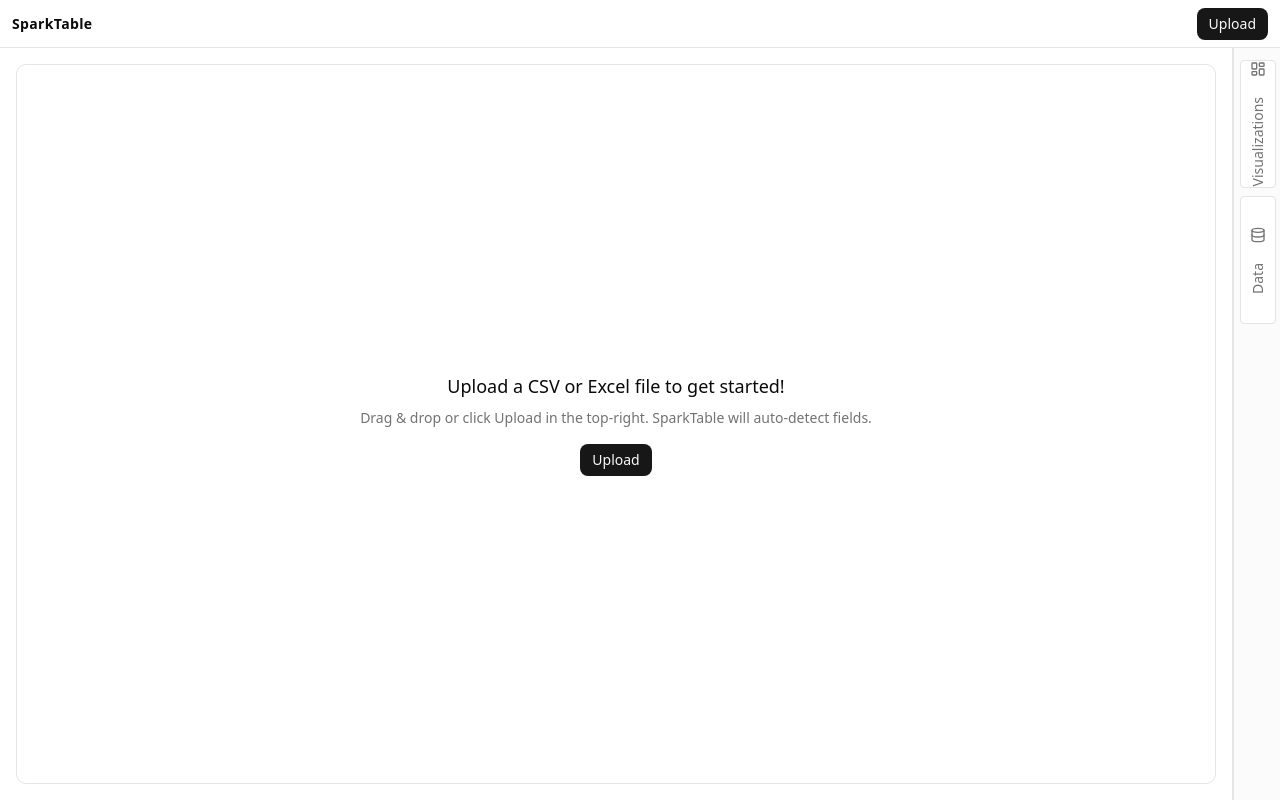
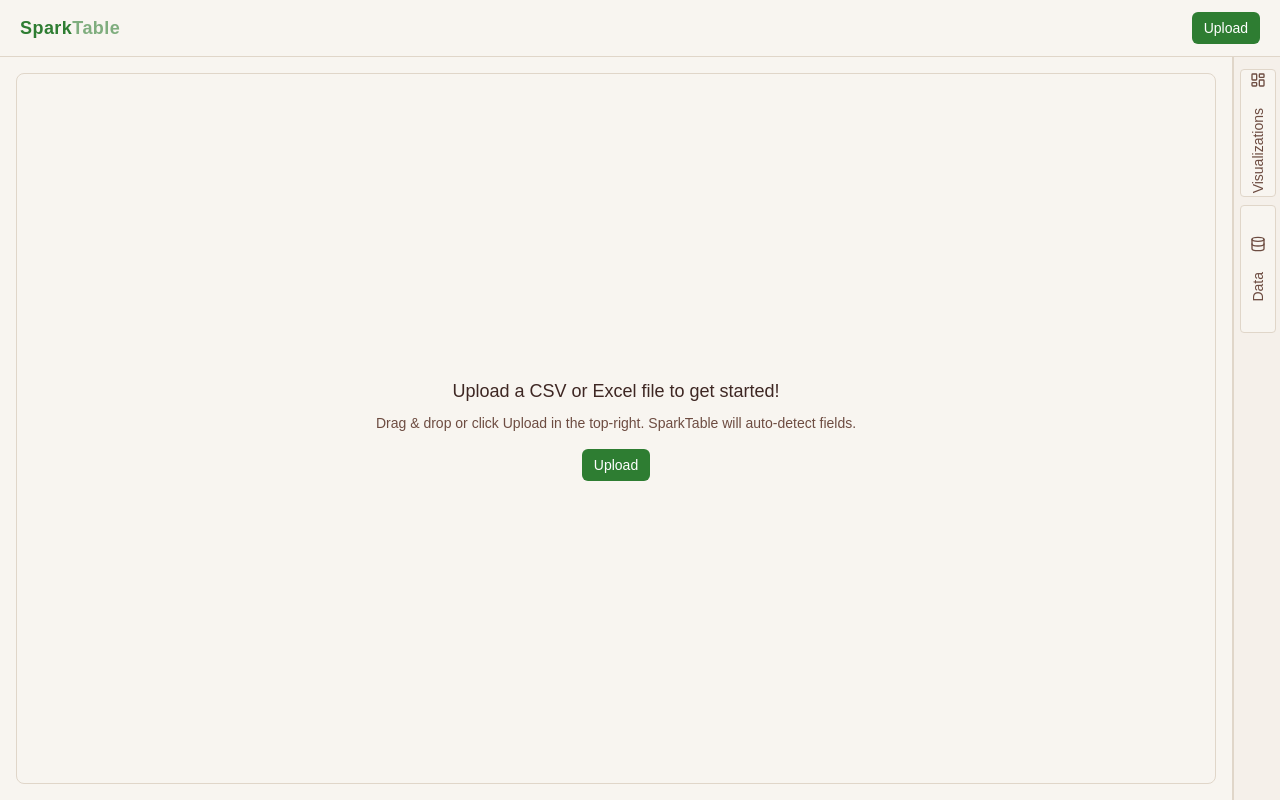
Before and after one commit to Ranjithdurai451/spark-table, a React (Vite) app: page / in a window 1280 px wide. Built offline with nearby package versions, Linux system fonts and the light colour scheme.

Commit message:
feat: enhance layout and styling for header and sidebar controls; update upload dialog for better file name display

```diff
--- a/src/features/root/Layout.tsx
+++ b/src/features/root/Layout.tsx
@@ -18,8 +18,8 @@
 
   return (
     <main className="h-screen w-screen overflow-hidden flex flex-col">
-      <header className="h-12 border-b flex items-center justify-between px-3 flex-shrink-0">
-        <h1 className="text-sm font-semibold tracking-wide">SparkTable</h1>
+      <header className=" border-b flex items-center justify-between py-3 px-5 flex-shrink-0">
+        <h1 className="text-lg text-primary/60 font-semibold tracking-wide"><span className="text-primary font-bold">Spark</span>Table</h1>
         <div className="flex items-center gap-2">
           {data.length === 0 ? (
             <Button size="sm" onClick={() => setOpenUpload(true)}>
@@ -68,12 +68,16 @@
               </div>
             ) : showRaw ? (
               <DefaultTable />
+
               // <></>
             ) : (
               <></>
             )}
           </div>
+              <div className="hidden md:block">
+
           <SidebarControls fields={usePivotStore.getState().fields} className="border-l" />
+          </div>
         </div>
       </section>
 
--- a/src/features/table-view/DefaultTable.tsx
+++ b/src/features/table-view/DefaultTable.tsx
@@ -71,10 +71,10 @@
     <div className="w-full h-full border border-border rounded-md overflow-hidden bg-background">
       <div
         ref={tableContainerRef}
-        className="overflow-auto h-[600px] scrollbar-thin"
+        className="overflow-auto h-[600px]"
         style={{
           scrollbarWidth: 'thin',
-          scrollbarColor: 'rgba(155, 155, 155, 0.5) transparent'
+          scrollbarColor: 'hsl(var(--muted-foreground) / 0.3) transparent'
         }}
       >
         <table className="w-full border-collapse">
--- a/src/features/upload/UploadDialog.tsx
+++ b/src/features/upload/UploadDialog.tsx
@@ -163,7 +163,7 @@
           )}
 
           {uploadedFileName && !busy && !error && (
-            <p className="text-success text-sm ml-4 flex-grow truncate" title={uploadedFileName}>
+            <p className="text-success max-w-[28ch]  text-sm ml-4 flex-grow truncate" title={uploadedFileName}>
               Uploaded: {uploadedFileName}
             </p>
           )}
--- a/src/index.css
+++ b/src/index.css
@@ -3,7 +3,7 @@
 
 @custom-variant dark (&:is(.dark *));
 
-@theme inline {
+/* @theme inline {
   --radius-sm: calc(var(--radius) - 4px);
   --radius-md: calc(var(--radius) - 2px);
   --radius-lg: var(--radius);
@@ -108,7 +108,7 @@
   --sidebar-accent-foreground: oklch(0.985 0 0);
   --sidebar-border: oklch(1 0 0 / 10%);
   --sidebar-ring: oklch(0.556 0 0);
-}
+} */
 
 @layer base {
   * {
@@ -140,3 +140,165 @@
 .overflow-hidden-imp{
   overflow-x: hidden !important;
 }
+
+
+:root {
+  --background: oklch(0.9711 0.0074 80.7211);
+  --foreground: oklch(0.3000 0.0358 30.2042);
+  --card: oklch(0.9711 0.0074 80.7211);
+  --card-foreground: oklch(0.3000 0.0358 30.2042);
+  --popover: oklch(0.9711 0.0074 80.7211);
+  --popover-foreground: oklch(0.3000 0.0358 30.2042);
+  --primary: oklch(0.5234 0.1347 144.1672);
+  --primary-foreground: oklch(1.0000 0 0);
+  --secondary: oklch(0.9571 0.0210 147.6360);
+  --secondary-foreground: oklch(0.4254 0.1159 144.3078);
+  --muted: oklch(0.9370 0.0142 74.4218);
+  --muted-foreground: oklch(0.4495 0.0486 39.2110);
+  --accent: oklch(0.8952 0.0504 146.0366);
+  --accent-foreground: oklch(0.4254 0.1159 144.3078);
+  --destructive: oklch(0.5386 0.1937 26.7249);
+  --destructive-foreground: oklch(1.0000 0 0);
+  --border: oklch(0.8805 0.0208 74.6428);
+  --input: oklch(0.8805 0.0208 74.6428);
+  --ring: oklch(0.5234 0.1347 144.1672);
+  --chart-1: oklch(0.6731 0.1624 144.2083);
+  --chart-2: oklch(0.5752 0.1446 144.1813);
+  --chart-3: oklch(0.5234 0.1347 144.1672);
+  --chart-4: oklch(0.4254 0.1159 144.3078);
+  --chart-5: oklch(0.2157 0.0453 145.7256);
+  --sidebar: oklch(0.9370 0.0142 74.4218);
+  --sidebar-foreground: oklch(0.3000 0.0358 30.2042);
+  --sidebar-primary: oklch(0.5234 0.1347 144.1672);
+  --sidebar-primary-foreground: oklch(1.0000 0 0);
+  --sidebar-accent: oklch(0.8952 0.0504 146.0366);
+  --sidebar-accent-foreground: oklch(0.4254 0.1159 144.3078);
+  --sidebar-border: oklch(0.8805 0.0208 74.6428);
+  --sidebar-ring: oklch(0.5234 0.1347 144.1672);
+  --font-sans: Montserrat, sans-serif;
+  --font-serif: Merriweather, serif;
+  --font-mono: Source Code Pro, monospace;
+  --radius: 0.5rem;
+  --shadow-x: 0;
+  --shadow-y: 1px;
+  --shadow-blur: 3px;
+  --shadow-spread: 0px;
+  --shadow-opacity: 0.1;
+  --shadow-color: oklch(0 0 0);
+  --shadow-2xs: 0 1px 3px 0px hsl(0 0% 0% / 0.05);
+  --shadow-xs: 0 1px 3px 0px hsl(0 0% 0% / 0.05);
+  --shadow-sm: 0 1px 3px 0px hsl(0 0% 0% / 0.10), 0 1px 2px -1px hsl(0 0% 0% / 0.10);
+  --shadow: 0 1px 3px 0px hsl(0 0% 0% / 0.10), 0 1px 2px -1px hsl(0 0% 0% / 0.10);
+  --shadow-md: 0 1px 3px 0px hsl(0 0% 0% / 0.10), 0 2px 4px -1px hsl(0 0% 0% / 0.10);
+  --shadow-lg: 0 1px 3px 0px hsl(0 0% 0% / 0.10), 0 4px 6px -1px hsl(0 0% 0% / 0.10);
+  --shadow-xl: 0 1px 3px 0px hsl(0 0% 0% / 0.10), 0 8px 10px -1px hsl(0 0% 0% / 0.10);
+  --shadow-2xl: 0 1px 3px 0px hsl(0 0% 0% / 0.25);
+  --tracking-normal: 0em;
+  --spacing: 0.25rem;
+}
+
+.dark {
+  --background: oklch(0.2683 0.0279 150.7681);
+  --foreground: oklch(0.9423 0.0097 72.6595);
+  --card: oklch(0.3327 0.0271 146.9867);
+  --card-foreground: oklch(0.9423 0.0097 72.6595);
+  --popover: oklch(0.3327 0.0271 146.9867);
+  --popover-foreground: oklch(0.9423 0.0097 72.6595);
+  --primary: oklch(0.6731 0.1624 144.2083);
+  --primary-foreground: oklch(0.2157 0.0453 145.7256);
+  --secondary: oklch(0.3942 0.0265 142.9926);
+  --secondary-foreground: oklch(0.8970 0.0166 142.5518);
+  --muted: oklch(0.2926 0.0212 147.7496);
+  --muted-foreground: oklch(0.8579 0.0174 76.0955);
+  --accent: oklch(0.5752 0.1446 144.1813);
+  --accent-foreground: oklch(0.9423 0.0097 72.6595);
+  --destructive: oklch(0.5386 0.1937 26.7249);
+  --destructive-foreground: oklch(0.9423 0.0097 72.6595);
+  --border: oklch(0.3942 0.0265 142.9926);
+  --input: oklch(0.3942 0.0265 142.9926);
+  --ring: oklch(0.6731 0.1624 144.2083);
+  --chart-1: oklch(0.7660 0.1179 145.2950);
+  --chart-2: oklch(0.7185 0.1417 144.8887);
+  --chart-3: oklch(0.6731 0.1624 144.2083);
+  --chart-4: oklch(0.6291 0.1543 144.2031);
+  --chart-5: oklch(0.5752 0.1446 144.1813);
+  --sidebar: oklch(0.2683 0.0279 150.7681);
+  --sidebar-foreground: oklch(0.9423 0.0097 72.6595);
+  --sidebar-primary: oklch(0.6731 0.1624 144.2083);
+  --sidebar-primary-foreground: oklch(0.2157 0.0453 145.7256);
+  --sidebar-accent: oklch(0.5752 0.1446 144.1813);
+  --sidebar-accent-foreground: oklch(0.9423 0.0097 72.6595);
+  --sidebar-border: oklch(0.3942 0.0265 142.9926);
+  --sidebar-ring: oklch(0.6731 0.1624 144.2083);
+  --font-sans: Montserrat, sans-serif;
+  --font-serif: Merriweather, serif;
+  --font-mono: Source Code Pro, monospace;
+  --radius: 0.5rem;
+  --shadow-x: 0;
+  --shadow-y: 1px;
+  --shadow-blur: 3px;
+  --shadow-spread: 0px;
+  --shadow-opacity: 0.1;
+  --shadow-color: oklch(0 0 0);
+  --shadow-2xs: 0 1px 3px 0px hsl(0 0% 0% / 0.05);
+  --shadow-xs: 0 1px 3px 0px hsl(0 0% 0% / 0.05);
+  --shadow-sm: 0 1px 3px 0px hsl(0 0% 0% / 0.10), 0 1px 2px -1px hsl(0 0% 0% / 0.10);
+  --shadow: 0 1px 3px 0px hsl(0 0% 0% / 0.10), 0 1px 2px -1px hsl(0 0% 0% / 0.10);
+  --shadow-md: 0 1px 3px 0px hsl(0 0% 0% / 0.10), 0 2px 4px -1px hsl(0 0% 0% / 0.10);
+  --shadow-lg: 0 1px 3px 0px hsl(0 0% 0% / 0.10), 0 4px 6px -1px hsl(0 0% 0% / 0.10);
+  --shadow-xl: 0 1px 3px 0px hsl(0 0% 0% / 0.10), 0 8px 10px -1px hsl(0 0% 0% / 0.10);
+  --shadow-2xl: 0 1px 3px 0px hsl(0 0% 0% / 0.25);
+}
+
+@theme inline {
+  --color-background: var(--background);
+  --color-foreground: var(--foreground);
+  --color-card: var(--card);
+  --color-card-foreground: var(--card-foreground);
+  --color-popover: var(--popover);
+  --color-popover-foreground: var(--popover-foreground);
+  --color-primary: var(--primary);
+  --color-primary-foreground: var(--primary-foreground);
+  --color-secondary: var(--secondary);
+  --color-secondary-foreground: var(--secondary-foreground);
+  --color-muted: var(--muted);
+  --color-muted-foreground: var(--muted-foreground);
+  --color-accent: var(--accent);
+  --color-accent-foreground: var(--accent-foreground);
+  --color-destructive: var(--destructive);
+  --color-destructive-foreground: var(--destructive-foreground);
+  --color-border: var(--border);
+  --color-input: var(--input);
+  --color-ring: var(--ring);
+  --color-chart-1: var(--chart-1);
+  --color-chart-2: var(--chart-2);
+  --color-chart-3: var(--chart-3);
+  --color-chart-4: var(--chart-4);
+  --color-chart-5: var(--chart-5);
+  --color-sidebar: var(--sidebar);
+  --color-sidebar-foreground: var(--sidebar-foreground);
+  --color-sidebar-primary: var(--sidebar-primary);
+  --color-sidebar-primary-foreground: var(--sidebar-primary-foreground);
+  --color-sidebar-accent: var(--sidebar-accent);
+  --color-sidebar-accent-foreground: var(--sidebar-accent-foreground);
+  --color-sidebar-border: var(--sidebar-border);
+  --color-sidebar-ring: var(--sidebar-ring);
+
+  --font-sans: var(--font-sans);
+  --font-mono: var(--font-mono);
+  --font-serif: var(--font-serif);
+
+  --radius-sm: calc(var(--radius) - 4px);
+  --radius-md: calc(var(--radius) - 2px);
+  --radius-lg: var(--radius);
+  --radius-xl: calc(var(--radius) + 4px);
+
+  --shadow-2xs: var(--shadow-2xs);
+  --shadow-xs: var(--shadow-xs);
+  --shadow-sm: var(--shadow-sm);
+  --shadow: var(--shadow);
+  --shadow-md: var(--shadow-md);
+  --shadow-lg: var(--shadow-lg);
+  --shadow-xl: var(--shadow-xl);
+  --shadow-2xl: var(--shadow-2xl);
+}
```
